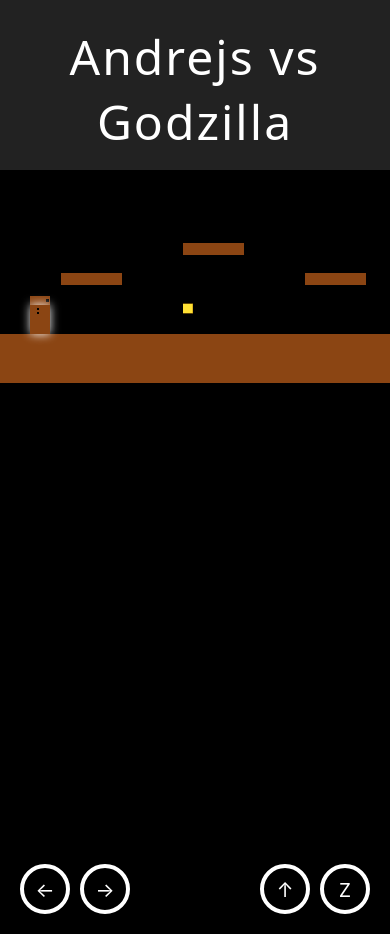
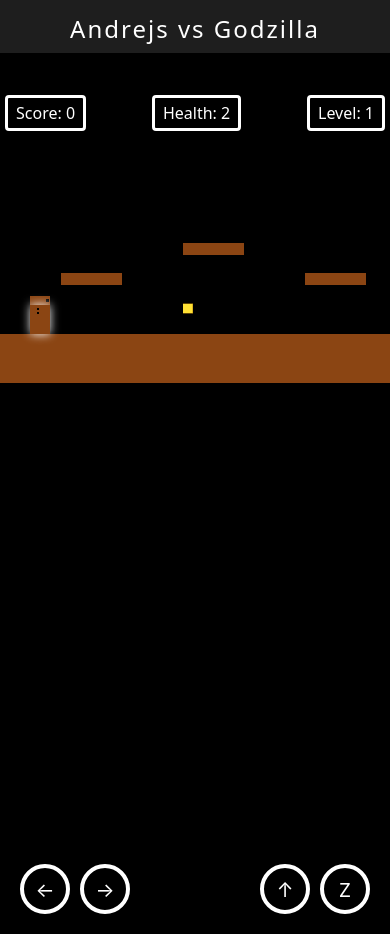
Before and after one commit to drcordner/retro-shooter, a plain HTML site: page index.html in a window 390 px wide. Both pictures are taken after a click on the button "Start Game". Drawn offline with Linux system fonts and the light colour scheme.

Commit message:
fix: improve UI overlay visibility on mobile devices

```diff
--- a/css/style.css
+++ b/css/style.css
@@ -47,11 +47,12 @@
 }
 
 #ui-overlay > div {
-    background-color: rgba(0, 0, 0, 0.5);
+    background-color: rgba(0, 0, 0, 0.7);
     padding: 8px 16px;
     border: 2px solid #fff;
     border-radius: 4px;
     white-space: nowrap;
+    box-shadow: 0 0 10px rgba(0, 0, 0, 0.5);
 }
 
 /* Retro-style UI elements */
@@ -71,10 +72,11 @@
     font-size: 48px;
     font-family: 'Press Start 2P', system-ui, -apple-system, sans-serif;
     color: #fff;
-    background: #222;
+    background: rgba(34, 34, 34, 0.9);
     padding: 24px 0 16px 0;
     z-index: 1001;
     letter-spacing: 2px;
+    box-shadow: 0 2px 10px rgba(0, 0, 0, 0.5);
 }
 
 #start-overlay {
@@ -152,17 +154,25 @@
         flex-direction: row;
         justify-content: space-between;
         flex-wrap: wrap;
+        gap: 5px;
     }
 
     #ui-overlay > div {
         padding: 6px 12px;
         font-size: 20px;
+        background-color: rgba(0, 0, 0, 0.8);
+        border-width: 3px;
     }
 
     #touch-controls button {
         width: 60px;
         height: 60px;
         font-size: 24px;
+    }
+
+    #title-bar {
+        font-size: 32px;
+        padding: 16px 0 12px 0;
     }
 }
 
@@ -187,6 +197,11 @@
 
     .movement-controls, .action-controls {
         gap: 10px;
+    }
+
+    #title-bar {
+        font-size: 24px;
+        padding: 12px 0 8px 0;
     }
 }
 
```
